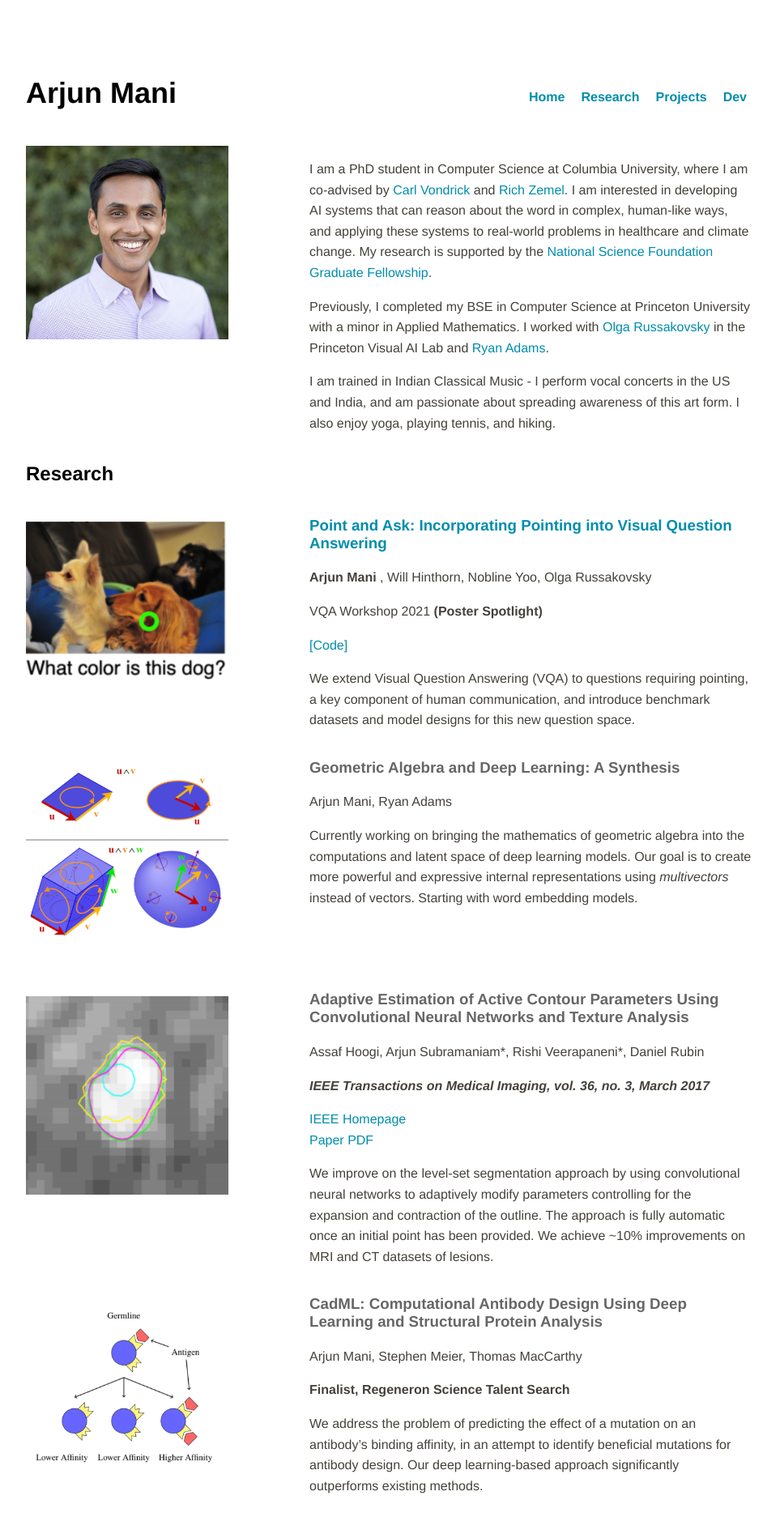
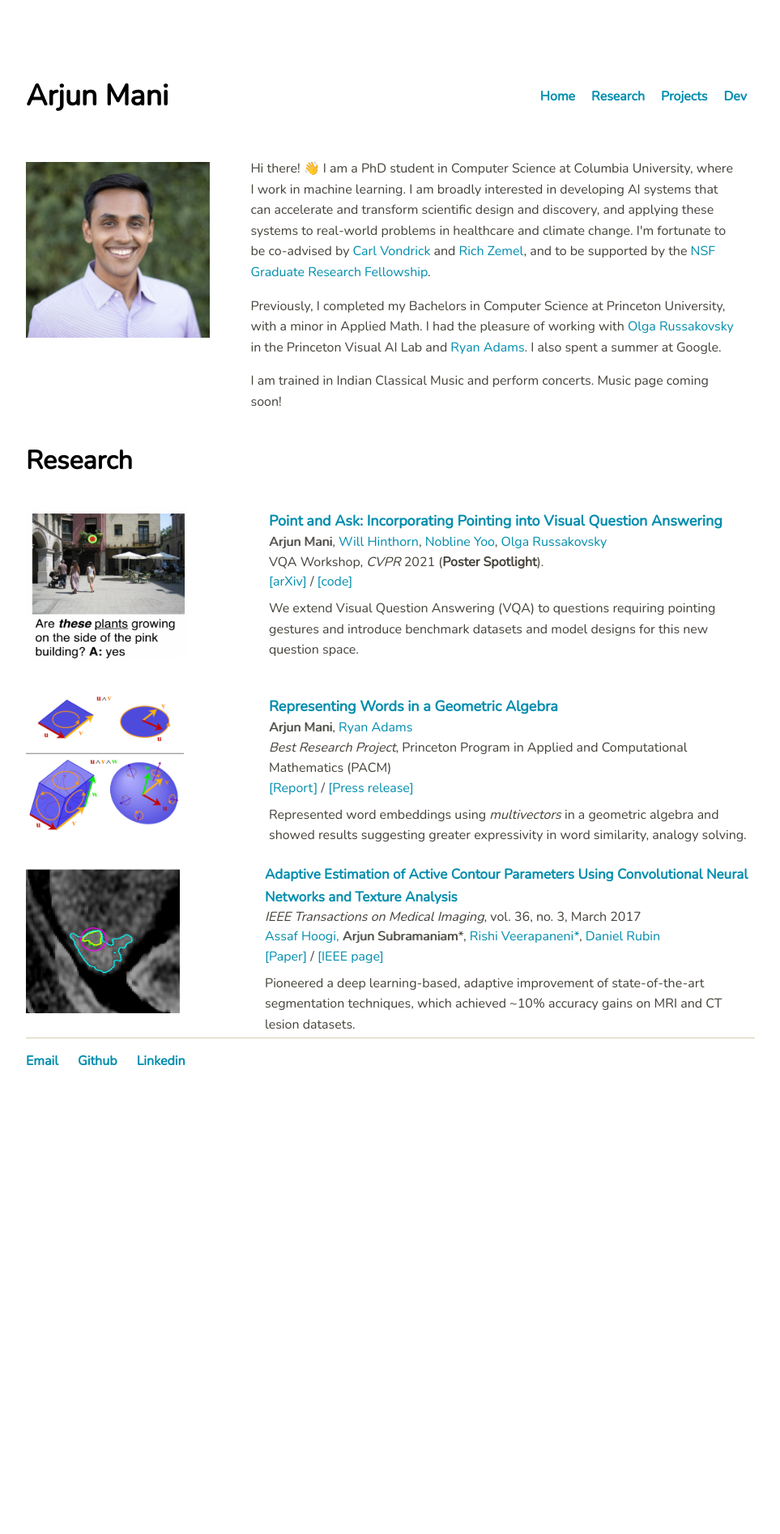
Before and after one commit to arjun-mani/arjun-mani.github.io, a Jekyll site: the page built from index.html, in a window 1280 px wide. Shown: the top 1894 px of the page at 81% size, without its empty margins (160-1123 px from the left). Built offline with Jekyll 4.4.1, drawn with Linux system fonts in a browser that asks for light colours; after the commit the page ends 1384 px from its top, so only the background shows below that; some of the changed text lies outside the part shown.

Commit message:
redesign

```diff
--- a/css/main.css
+++ b/css/main.css
@@ -1,8 +1,89 @@
+@import url('https://fonts.googleapis.com/css2?family=Nunito&display=swap');
 
 body {
   margin: 60px auto;
   width: 70%;
   background-color: #FFFFFF;
+}
+
+.post-padding {
+  width: 100%;
+  height: 0px;
+}
+
+/* about section of website ----- */
+.about-wide {
+  display: block;
+}
+
+.about-row {
+  width: 100%;
+  text-align: left;
+  padding-top: 15px;
+}
+
+.about-cols {
+  display: flex;
+  width: 100%;
+}
+
+.about-img {
+/*  padding: 0px 50px 15px 25px;*/
+  padding-top: 20px;
+  width: 38%;
+  float: left;
+  min-width: 200px;
+  text-align: center;
+}
+
+.about-desc {
+  width: 100%;
+  padding-right: 20px;
+  padding-left: 50px;
+  float: right;
+}
+/* ------------------------- */
+
+/* Research section of website --- */
+.research {
+    display: flex;
+    position: relative;
+    padding-bottom: 20px;
+}
+
+.research-img {
+    position: relative;
+    float: left;
+    margin-top: auto;
+    margin-bottom: auto;
+    padding-right: 50px;
+    vertical-align: middle;
+}
+
+.research-img img {
+  width: 195px;
+  height: 200px;
+  margin-top: 15px;
+  margin-right: 50px;
+}
+
+.research-desc {
+    flex: 75%;
+    float: right;
+    line-height: 50%;
+}
+
+.research-desc p {
+/*    margin-top: 10px;*/
+    margin-bottom: -17px;
+}
+
+/* -------------------------- */
+
+.extra-bold {
+    font-weight: 300;
+/*    text-shadow: 1px 0 #888888;*/
+    text-shadow: 1px 0 #888888;
 }
 
 /* DivTable.com */
@@ -42,7 +123,7 @@ img.left {
 
 
 footer ul {
-  font-family: 'Helvetica', 'Sans-Serif';
+  font-family: 'Nunito', 'Helvetica', 'Sans-Serif';
   padding: 0px;
   list-style: none;
   font-weight: bold;
@@ -64,11 +145,12 @@ a:hover {
 }
 
 h1 {
-  font-size: 3em;
-  font-weight: 700;
+  font-size: 32px;
+/*  font-weight:normal;*/
+  font-weight: 2500;
 }
 h1, h2, h3 {
-  font-family: 'Helvetica', 'Sans-Serif';
+  font-family: 'Nunito', 'Helvetica', 'Sans-Serif';
   color: #666666;
 }
 
@@ -77,7 +159,7 @@ blockquote {
   margin-left: 1.5em 10px;
   /* padding: 0.5em 10px; */
   font-size: 24px;
-  font-family: 'Helvetica', 'Sans-Serif';
+  font-family: 'Nunito', 'Helvetica', 'Sans-Serif';
   line-height: 36px;
   text-indent: -0.45em;
   text-decoration: italic;
@@ -100,12 +182,12 @@ blockquote p {
 blockquote .cite {
   display: inline;
   color: #D8CCB3;
-  font-family: 'Helvetica', 'Sans-Serif';
+  font-family: 'Nunito', 'Helvetica', 'Sans-Serif';
   font-size: 12px;
 }
 
 p, ol, ol li, ul, ul li {
-  font-family: 'Helvetica', 'Sans-Serif';
+  font-family: 'Nunito', 'Helvetica', 'Sans-Serif';
   font-size: 16px;
   line-height: 1.6em;
   color: #45413A;
@@ -137,7 +219,7 @@ ul.posts {
 
 ul.posts li {
   list-style: none;
-  font-family: 'Helvetica', 'Sans-Serif';
+  font-family: 'Nunito', 'Helvetica', 'Sans-Serif';
   font-size: 24px;
 }
 
@@ -154,7 +236,7 @@ nav ul {
   margin: 0;
   height: 100%;
   display: table;
-  font-family: 'Helvetica', 'Sans-Serif';
+  font-family: 'Nunito', 'Helvetica', 'Sans-Serif';
   list-style: none;
   font-weight: bold;
 }
@@ -162,7 +244,7 @@ nav ul li {
   height: 100%;
   vertical-align: middle;
   display: table-cell;
-  font-family: 'Helvetica', 'Sans-Serif';
+  font-family: 'Nunito', 'Helvetica', 'Sans-Serif';
 }
 
 nav li {
@@ -199,7 +281,7 @@ header h1 {
   padding-bottom: 25px;
   height: 100%;
   display: block;
-  font-family: 'Helvetica', 'Sans-Serif';
+  font-family: 'Nunito', 'Helvetica', 'Sans-Serif';
   font-size: 16px;
   color: #45413A;
 }
@@ -223,7 +305,7 @@ header h1 {
 }
 
 .footnotes {
-  font-family: 'Helvetica', 'Sans-Serif';
+  font-family: 'Nunito', 'Helvetica', 'Sans-Serif';
   font-size: 12px;
   color: #666666;
   padding-top: 10px;
@@ -241,7 +323,7 @@ header h1 {
 }
 
 .pagination a, .pagination span {
-  font-family: 'Helvetica', 'Sans-Serif';
+  font-family: 'Nunito', 'Helvetica', 'Sans-Serif';
   font-size: 20px;
   color: #D8CCB3;
   text-decoration: none;
@@ -255,7 +337,7 @@ header h1 {
  }
 
 .pagination {
-  font-family: 'Helvetica', 'Sans-Serif';
+  font-family: 'Nunito', 'Helvetica', 'Sans-Serif';
   font-size: 20px;
   color: #F05232;
   text-align: center;
@@ -277,7 +359,7 @@ figure {
 
 figcaption {
   font-size: 14px;
-  font-family: 'Helvetica', 'Sans-Serif';
+  font-family: 'Nunito', 'Helvetica', 'Sans-Serif';
   text-decoration: italic;
   color: #45413A;
   text-align: left;
@@ -381,7 +463,7 @@ img.about {
 }
 
 .tags {
-  font-family: 'Helvetica', 'Sans-Serif';
+  font-family: 'Nunito', 'Helvetica', 'Sans-Serif';
 }
 
 .post {
--- a/index.html
+++ b/index.html
@@ -3,9 +3,12 @@ layout: default
 title: Home
 ---
 
+<!--
 <div class="divTable">
 <div class="divTableBody">
+-->
 
+<!--
 <div class="divTableRow">
 	<div class="divTableCell">
 		<img class="left" style="vertical-align:top" src="cuidpic2.jpg" width="100%">
@@ -20,7 +23,36 @@ title: Home
 		<p> I am trained in Indian Classical Music - I perform vocal concerts in the US and India, and am passionate about spreading awareness of this art form. I also enjoy yoga, playing tennis, and hiking. <p>
 	</div>
 </div>
+-->
 
+<div class="post-padding"></div>
+<div class="about-wide">
+	<div class="about-cols">
+		<div class="about-img">
+			<img src="./cuidpic2.jpg" width="100%" alt="profile pic" title="Yellowstone 2018">
+		</div>
+		<div class="about-desc">
+			<p> Hi there! 👋 I am a PhD student in Computer Science at Columbia University, where I work in machine learning. I am broadly interested in developing AI systems that can accelerate and transform scientific design and discovery, and applying these systems to real-world problems in healthcare and climate change. I'm fortunate to be co-advised by <a href="http://www.cs.columbia.edu/~vondrick/" target="_blank">Carl Vondrick</a> and <a href="http://www.cs.columbia.edu/~zemel/" target="_blank">Rich Zemel</a>, and to be supported by the <a href="https://www.nsfgrfp.org/" target="_blank">NSF Graduate Research Fellowship</a>. </p>
+
+            <p> Previously, I completed my Bachelors in Computer Science at Princeton University, with a minor in Applied Math. I had the pleasure of working with <a href="https://www.cs.princeton.edu/~olgarus/" target="_blank">Olga Russakovsky</a>
+			in the Princeton Visual AI Lab and <a href="https://www.cs.princeton.edu/~rpa/" target="_blank">Ryan Adams</a>. I also spent a summer at Google. </p>
+
+            <p> I am trained in Indian Classical Music and perform concerts. Music page coming soon! </p>
+		</div>
+	</div>
+</div>
+<!--
+<div class="about-thin">
+	<div class="about-row">
+		<center><img src="./cuidpic2.jpg" width="50%" alt="profile pic" title="Yellowstone 2018"></center>
+		<h1>about</h1>
+		<p>Hi! 👋 I'm a first-year PhD student at Stanford University.
+			I'm interested in computer vision, computer graphics and human-computer interaction,
+			as well as developing better creative tools.
+		</p>
+	</div>
+</div>
+-->
 
 <!-- <div class="divTableRow">
 	<div class="divTableCell">
@@ -31,57 +63,48 @@ title: Home
 	</div>
 </div> -->
 
-<h2 id="Research" style="color:black;">Research</h2>
+<h1 id="Research" style="color:black;">Research</h1>
 
-<div class="divTableRow">
-	<div class="divTableCell">
-		<img class="about" src="/imgs/pointing.png" width="100%">
+<div class="research">
+	<div class="research-img">
+		<img style="height:190px; width:200px" src="../imgs/pointing3.png">
 	</div>
-	<div class="divTableCell">
-		<h3><a href="https://arxiv.org/abs/2011.13681" target="_blank">Point and Ask: Incorporating Pointing into Visual Question Answering</a></h3>
-		<p><b> Arjun Mani </b>, Will Hinthorn, Nobline Yoo, Olga Russakovsky</p>
-		<p>VQA Workshop 2021 <b>(Poster Spotlight)</b> </p>
-		<p><a href="https://github.com/princetonvisualai/pointingqa" target="_blank">[Code]</a></p>
-		<p>We extend Visual Question Answering (VQA) to questions requiring pointing, a key component of human communication, and introduce benchmark datasets and model designs for this new question space.</p>
+	<div class="research-desc">
+		<p style="font-size:18px;font-weight:1000"><a href="https://arxiv.org/abs/2011.13681">Point and Ask: Incorporating Pointing into Visual Question Answering</a></p>
+        <p><span class="extra-bold">Arjun Mani</span>, <a href="https://scholar.google.com/citations?user=ue2n778AAAAJ&hl=en">Will Hinthorn</a>, <a href="https://ai4all.princeton.edu/people/nobline-yoo/">Nobline Yoo</a>, <a href="https://www.cs.princeton.edu/~olgarus/">Olga Russakovsky</a></p>
+        <p>VQA Workshop, <i>CVPR</i> 2021 (<b>Poster Spotlight</b>). </p>
+        <p><a href="https://arxiv.org/abs/2011.13681">[arXiv]</a> / <a href="https://github.com/princetonvisualai/pointingqa">[code]</a></p><br>
+  	<p>We extend Visual Question Answering (VQA) to questions requiring pointing gestures and introduce benchmark datasets and model designs for this new question space.</p>
 	</div>
 </div>
 
-<div class="divTableRow">
-	<div class="divTableCell">
-		<img class="about" src="/imgs/galgebra2.png" width="100%">
+<div class="research">
+	<div class="research-img" style="padding-right:55px;">
+		<img style="height:170px" src="../imgs/galgebra2.png">
 	</div>
-	<div class="divTableCell">
-		<h3>Geometric Algebra and Deep Learning: A Synthesis </h3>
-		<p>Arjun Mani, Ryan Adams</p>
-		<p>Currently working on bringing the mathematics of geometric algebra into the computations and latent space of deep learning models. Our goal is to create more powerful and expressive internal representations using <i>multivectors</i> instead of vectors. Starting with word embedding models.</p>
+	<div class="research-desc">
+		<p style="font-size:18px;font-weight:1000"><a href="https://www.pacm.princeton.edu/sites/default/files/pacm_arjunmani_0.pdf">Representing Words in a Geometric Algebra</a></p>
+        <p><span class="extra-bold">Arjun Mani</span>, <a href="https://www.cs.princeton.edu/~rpa/">Ryan Adams</a></p>
+    <p><i>Best Research Project</i>, Princeton Program in Applied and Computational Mathematics (PACM)</p>
+    <p> <a href="https://www.pacm.princeton.edu/sites/default/files/pacm_arjunmani_0.pdf">[Report]</a> / <a href="https://www.pacm.princeton.edu/news/2021-undergraduate-program-prize-winners-announced">[Press release]</a></p><br>
+  	<p>Represented word embeddings using <i>multivectors</i> in a geometric algebra and showed results suggesting greater expressivity in word similarity, analogy solving.</p>
 	</div>
 </div>
 
-<div class="divTableRow">
-	<div class="divTableCell">
-		<img class="about" src="/imgs/active_contour.png" width="100%">
+<div class="research">
+	<div class="research-img" style="padding-right:55px;">
+		<img style="height:180px;width:190px;" src="../imgs/ieee2.png">
 	</div>
-	<div class="divTableCell">
-		<h3>Adaptive Estimation of Active Contour Parameters Using Convolutional Neural Networks and Texture Analysis</h3>
-		<p>Assaf Hoogi, Arjun Subramaniam*, Rishi Veerapaneni*, Daniel Rubin</p>
-		<p><b><i>IEEE Transactions on Medical Imaging, vol. 36, no. 3, March 2017</i></b> </p>
-		<p><a href="https://ieeexplore.ieee.org/document/7742396">IEEE Homepage</a><br/><a href="./pdfs/TMI.2016.2628084.pdf">Paper PDF</a><br/></p>
-		<p>We improve on the level-set segmentation approach by using convolutional neural networks to adaptively modify parameters controlling for the expansion and contraction of the outline. The approach is fully automatic once an initial point has been provided. We achieve ~10% improvements on MRI and CT datasets of lesions.</p>
+	<div class="research-desc">
+		<p style="font-size:17px; font-weight:1000"><a href="https://ieeexplore.ieee.org/document/7742396">Adaptive Estimation of Active Contour Parameters Using Convolutional Neural Networks and Texture Analysis</a></p>
+    <p><i>IEEE Transactions on Medical Imaging</i>, vol. 36, no. 3, March 2017</p>
+    <p><a href="https://scholar.google.com/citations?user=TXsC5ZkAAAAJ&hl=en">Assaf Hoogi, </a> <span class="extra-bold">Arjun Subramaniam</span>*, <a href="https://sites.google.com/view/rishiv/">Rishi Veerapaneni*</a>, <a href="https://rubinlab.stanford.edu/">Daniel Rubin</a></p>
+    <p> <a href="./pdfs/TMI.2016.2628084.pdf">[Paper]</a> / <a href="https://ieeexplore.ieee.org/document/7742396">[IEEE page]</a></p><br>
+  	<p>Pioneered a deep learning-based, adaptive improvement of state-of-the-art segmentation techniques, which achieved ~10% accuracy gains on MRI and CT lesion datasets.</p>
 	</div>
 </div>
 
-<div class="divTableRow">
-	<div class="divTableCell">
-		<img class="about" src="/imgs/regeneron.png" width="100%">
-	</div>
-	<div class="divTableCell">
-		<h3>CadML: Computational Antibody Design Using Deep Learning and Structural Protein Analysis</h3>
-		<p>Arjun Mani, Stephen Meier, Thomas MacCarthy</p>
-		<p><b>Finalist, Regeneron Science Talent Search </b> </p>
-		<p>We address the problem of predicting the effect of a mutation on an antibody’s binding affinity, in an attempt to identify beneficial mutations for antibody design. Our deep learning-based approach significantly outperforms existing methods.</p>
-	</div>
-</div>
-
+<!--
 <div class="divTableRow">
 	<div class="divTableCell">
 		&nbsp;
@@ -90,7 +113,9 @@ title: Home
 		<h2 id="Projects">Projects</h2>
 	</div>
 </div>
+-->
 
+<!--
 <div class="divTableRow">
 	<div class="divTableCell">
 		<img class="about" src="/imgs/orf569.png" width="100%">
@@ -104,7 +129,9 @@ title: Home
 		after training (e.g. using the lottery ticket hypothesis). </p>
 	</div>
 </div>
+-->
 
+<!--
 <div class="divTableRow">
 	<div class="divTableCell">
 		<img class="about" src="/imgs/cos521.png" width="100%">
@@ -117,7 +144,9 @@ title: Home
 		we also empirically examine majority dynamics and the effects of seeding or higher thresholds for changing opinions. </p>
 	</div>
 </div>
+-->
 
+<!--
 <div class="divTableRow">
 	<div class="divTableCell">
 		<img class="about" src="/imgs/cos529.png" width="100%">
@@ -130,7 +159,9 @@ title: Home
 		explicitly predicted by semantic segmentation models. </p>
 	</div>
 </div>
+-->
 
+<!--
 <div class="divTableRow">
 	<div class="divTableCell">
 		&nbsp;
@@ -140,6 +171,8 @@ title: Home
 	</div>
 </div>
 
+-->
+<!--
 <div class="divTableRow">
 	<div class="divTableCell">
 		<img class="about" src="/imgs/aidan.png" width="100%">
@@ -152,7 +185,9 @@ title: Home
 			and basic data analysis (mean/mode/etc.). Requires user only to upload a CSV file of the dataset. </p>
 	</div>
 </div>
+-->
 
+<!--
 <div class="divTableRow">
 	<div class="divTableCell">
 		<img class="about" src="/imgs/deepsquat.png" width="100%">
@@ -164,6 +199,7 @@ title: Home
 		<p>We built an app to assess squat technique, using a deep-learning based pose detection model. </p>
 	</div>
 </div>
+-->
 
 
 </div>
```
Also changed, not shown: imgs/ieee.png (added), imgs/ieee2.png (added), imgs/pointing2.png (added), imgs/pointing3.png (added), 2 other files.
